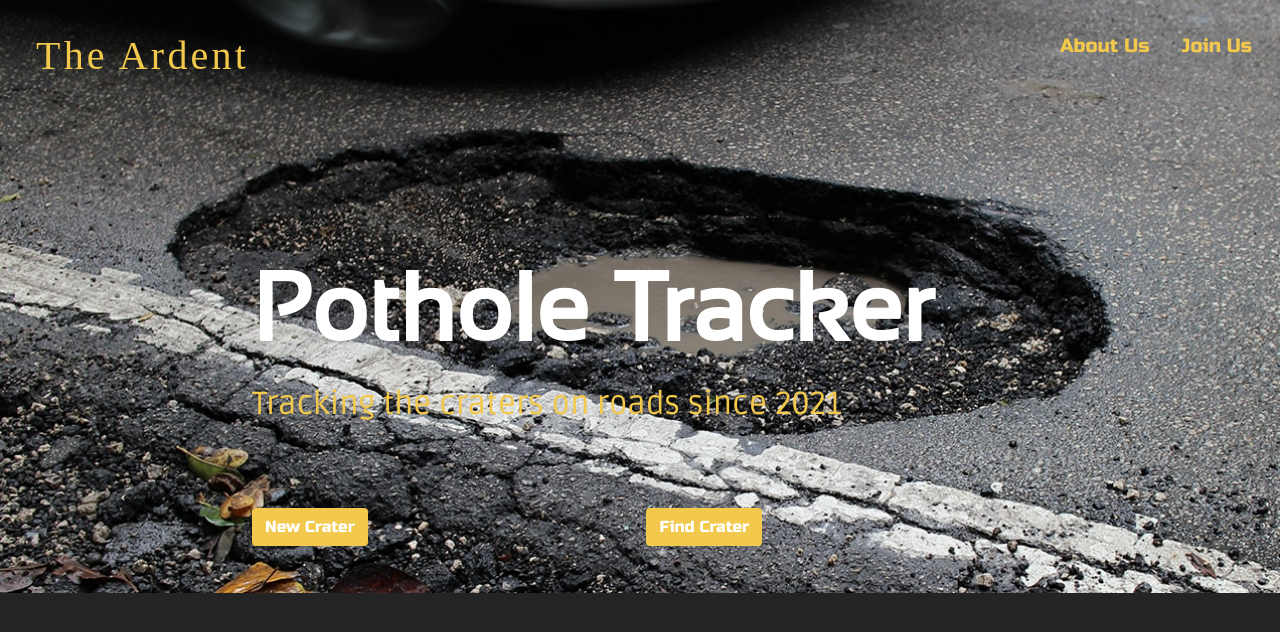
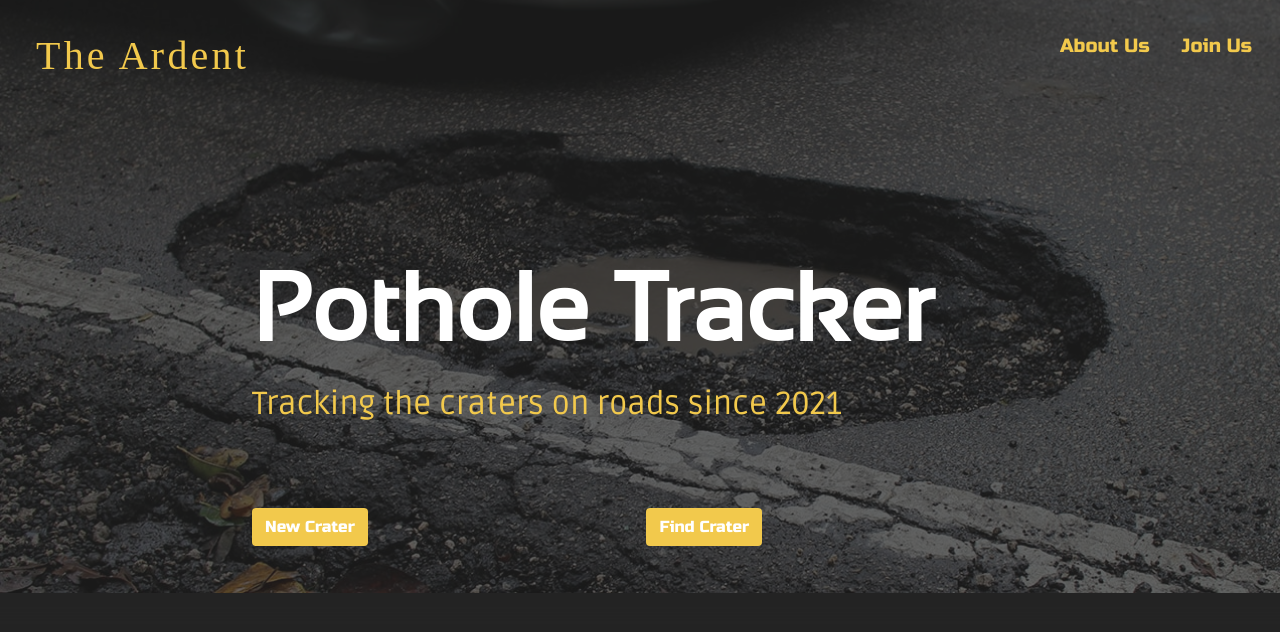
Before and after one commit to archi-max/PotHoleWebsite, a Django app: page / in a window 1280 px wide; the page is wider, and only the part inside the window is pictured. Shown: the top 632 px of that part. Run offline with Django 3.2, Linux system fonts and the light colour scheme; some web fonts are replaced.

Commit message:
change css

```diff
--- a/datacollection/static/css/main.css
+++ b/datacollection/static/css/main.css
@@ -1,7 +1,23 @@
-.bg-img{
+body{
     background-size: 100vw 100vh;
     background-color: black;
+    position: relative;
 }
+
+body::before {
+    /* overlay, so that the text is clearly visible */
+    content: '';
+    background-color: rgba(36, 36, 36, 0.7);
+    width: 130%;
+    height: 130%;
+    position: absolute;
+    filter: blur(10px);
+    top: 50%;
+    left: 50%;
+    transform: translate(-50%, -50%);
+    z-index: -1;
+}
+
 .nav-title{
     color: #F2C94C;
     font-size: 2.5rem;
@@ -10,6 +26,7 @@
     line-height: 118%;
     font-weight: 500;
 }
+
 .navbar-link{
     color: #F2C94C;
     font-size: 1.2rem;
@@ -17,9 +34,21 @@
     font-weight: normal;
     font-family: 'Russo One';
 }
+
+.btn:hover {
+    transition: transform 0.3s linear;
+    transform: scale(1.1);
+}
+
+.btn:focus {
+    outline: none;
+    background-color: #A58933;
+}
+
 .file-footer-buttons{
     visibility: hidden;
 }
+
 .fileinput-remove {
     color: #fff;
     background-color: #dc3545;
@@ -37,7 +66,7 @@ user-select: none;
     padding: 6;
     font-size: 1rem;
     border-radius: .25rem;
-transition: color .15s ease-in-out,background-color .15s ease-in-out,border-color .15s ease-in-out,box-shadow .15s ease-in-out;
+    transition: color .15s ease-in-out, background-color .15s ease-in-out, border-color .15s ease-in-out, box-shadow .15s ease-in-out;
     top: 1px;
     right: 1px;
 }
@@ -46,6 +75,7 @@ right: 1px;
     height: 100%;
     margin-left: 3px;
 }
+
 .file-drop-zone {
     border: none;
     min-height: 260px;
@@ -55,6 +85,7 @@ vertical-align: middle;
     margin: 12px 15px 12px 12px;
     padding: 5px;
 }
+
 @font-face {
     font-family: 'Russo One';
     src: url('../fonts/RussoOne-Regular.ttf');
```
Lines whose indentation alone changed are shown as unchanged.
